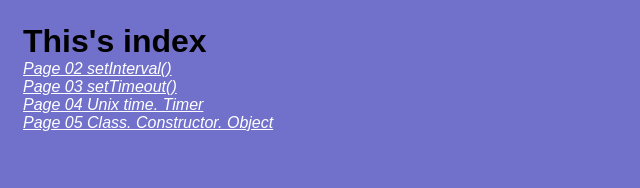
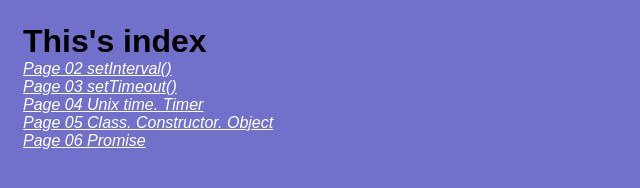
Before and after one commit to Seeker2025/experiments07, a plain HTML site: page index.html in a window 1280 px wide. Shown: the whole page, without its empty margins (0-640 px from the left). Drawn offline with Linux system fonts and the light colour scheme.

Commit message:
Deploying to gh-pages from @ Seeker2025/experiments07@b22122c1d006b3967c54f865bd0a2983e1d3c51b 🚀

```diff
--- a/index.html
+++ b/index.html
@@ -17,6 +17,7 @@
       <a href="./partials/page-5.html" class="btn"
         >Page 05 Class. Constructor. Object</a
       >
+      <a href="./partials/page-6.html" class="btn">Page 06 Promise</a>
     </main>
 
   </body>
```
